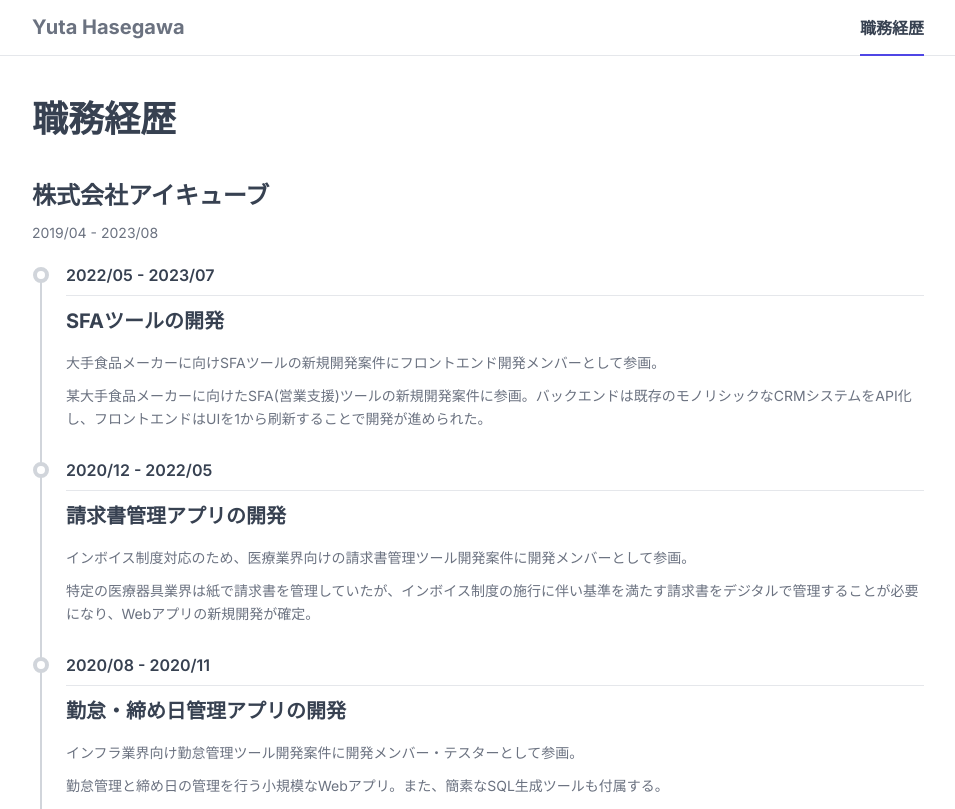
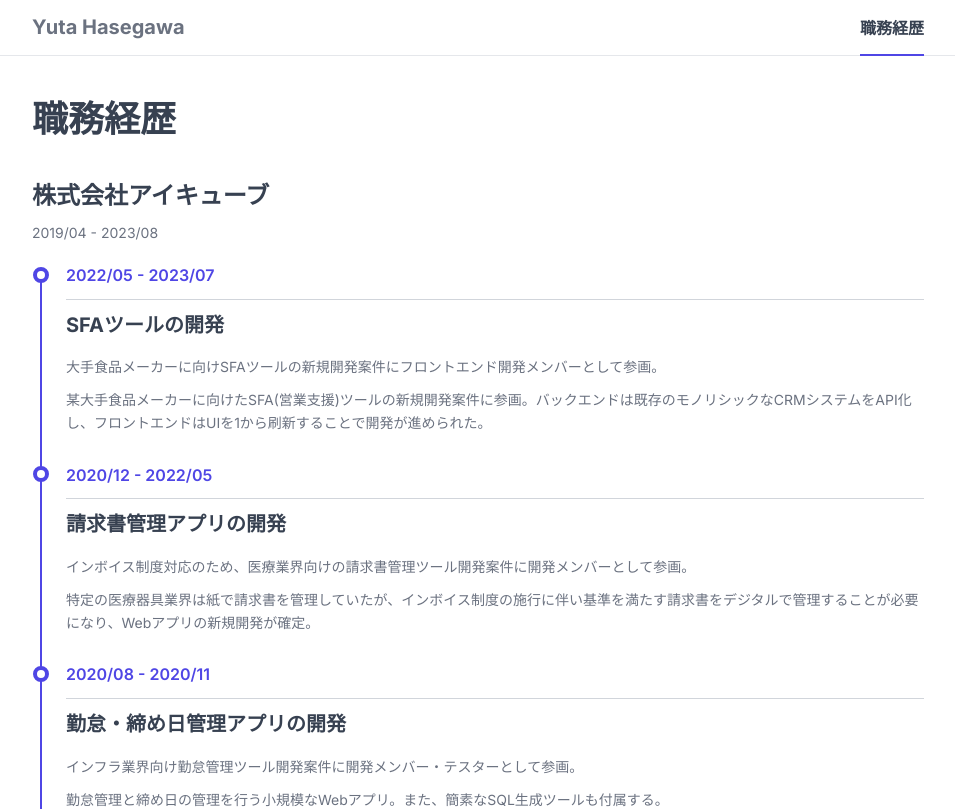
Before and after one commit to yha-1228/portfolio, a Next.js app: page /experience in a window 1280 px wide. Shown: the top 809 px of the page, without its empty margins (162-1117 px from the left). Built offline with nearby package versions, Linux system fonts and the light colour scheme.

Commit message:
fix(timeline): 行間調整等

```diff
--- a/src/components/ui/timeline.tsx
+++ b/src/components/ui/timeline.tsx
@@ -33,7 +33,7 @@ export default function Timeline({ items }: TimelineProps) {
         })}
       >
         {spacer}
-        <ul className="flex-1 border-l-2 border-solid border-l-gray-light-300">
+        <ul className="flex-1 border-l-2 border-solid border-l-primary-600">
           {items.map((item) => (
             <li key={item.heading} className="mb-10 flex last:mb-0">
               <div className="relative ml-[var(--space-between-content)] w-full">
@@ -43,13 +43,15 @@ export default function Timeline({ items }: TimelineProps) {
                     'left-[calc(-1*calc(var(--space-between-content)+calc(var(--dot-size)/2))-2px+1px)]',
                   )}
                 >
-                  <div className="h-[var(--dot-size)] w-[var(--dot-size)] rounded-full border-4 border-solid border-gray-light-300 bg-white" />
+                  <div className="h-[var(--dot-size)] w-[var(--dot-size)] rounded-full border-4 border-solid border-primary-600 bg-white" />
                 </div>
-                <div className="pointer-events-none absolute top-[-0.85rem] font-semibold">
+                <div className="pointer-events-none absolute top-[-0.85rem] font-semibold text-primary-600">
                   {item.point}
                 </div>
-                <div className="mt-5 border-t border-solid border-t-gray-light-200 pt-2">
-                  <div className="text-xl font-bold">{item.heading}</div>
+                <div className="mt-6 border-t border-solid border-t-gray-light-300 pt-2">
+                  <div className="py-1 text-xl font-bold leading-snug">
+                    {item.heading}
+                  </div>
                   <Show when={!!item.content}>
                     <div className="mt-3 space-y-2.5 text-sm leading-[1.65] text-gray-foreground-weak">
                       {item.content}
```
